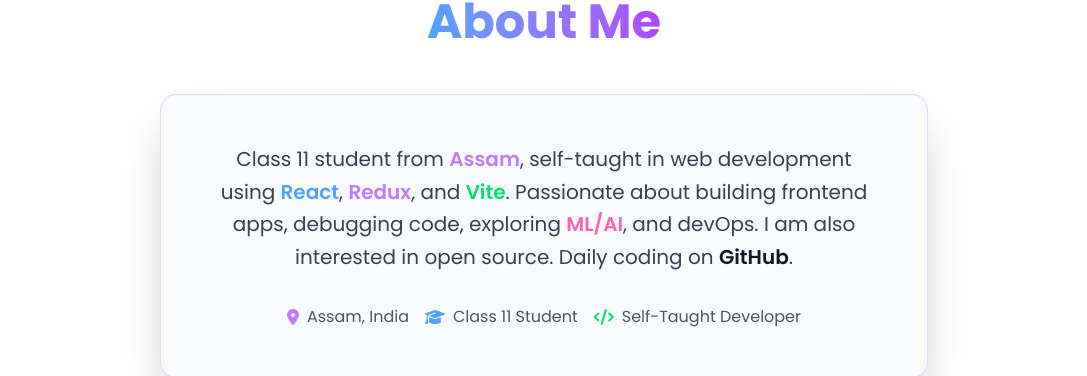
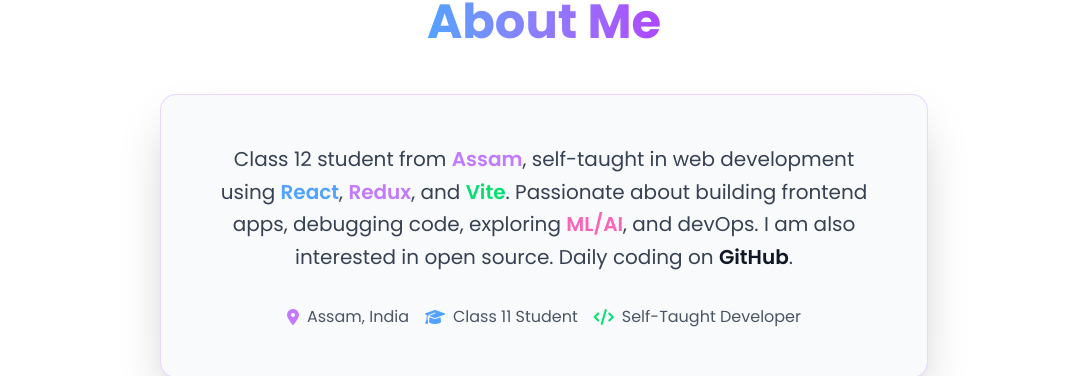
Before and after one commit to CodeByTinku/Portfolio, a React (Vite) app: page / in a window 1280 px wide. Shown: the part 882-1258 px from the top of the page, without its empty margins (96-1183 px from the left). Built offline with nearby package versions, Linux system fonts and the light colour scheme; no server answers.

Commit message:
11->12 in about section

```diff
--- a/src/components/About.jsx
+++ b/src/components/About.jsx
@@ -25,7 +25,7 @@
             transition={{ duration: 0.8, delay: 0.2 }}
           >
             <p className="text-lg md:text-xl text-gray-700 dark:text-gray-300 leading-relaxed text-center">
-              Class 11 student from{' '}
+              Class 12 student from{' '}
               <span className="text-purple-400 font-semibold">Assam</span>,
               self-taught in web development using{' '}
               <span className="text-blue-400 font-semibold">React</span>,{' '}
```
